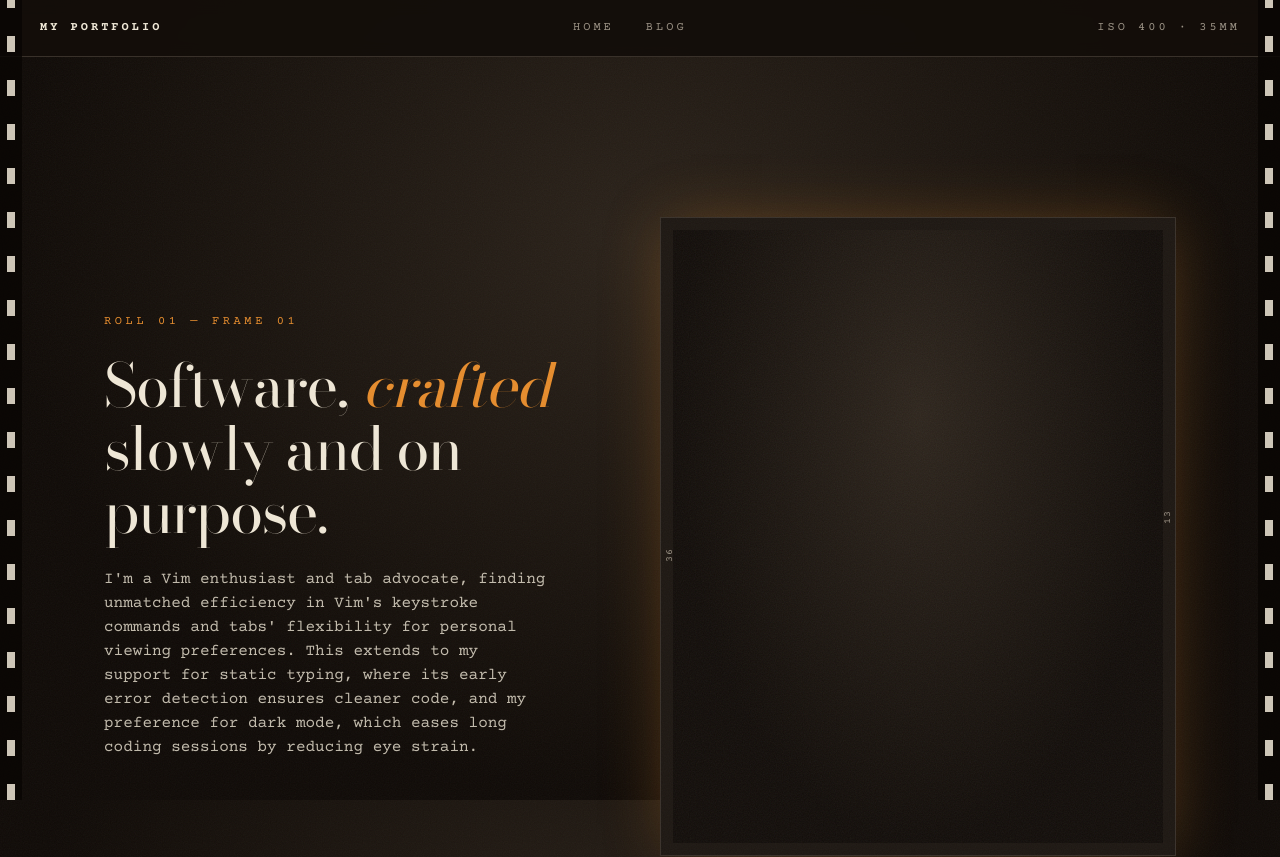
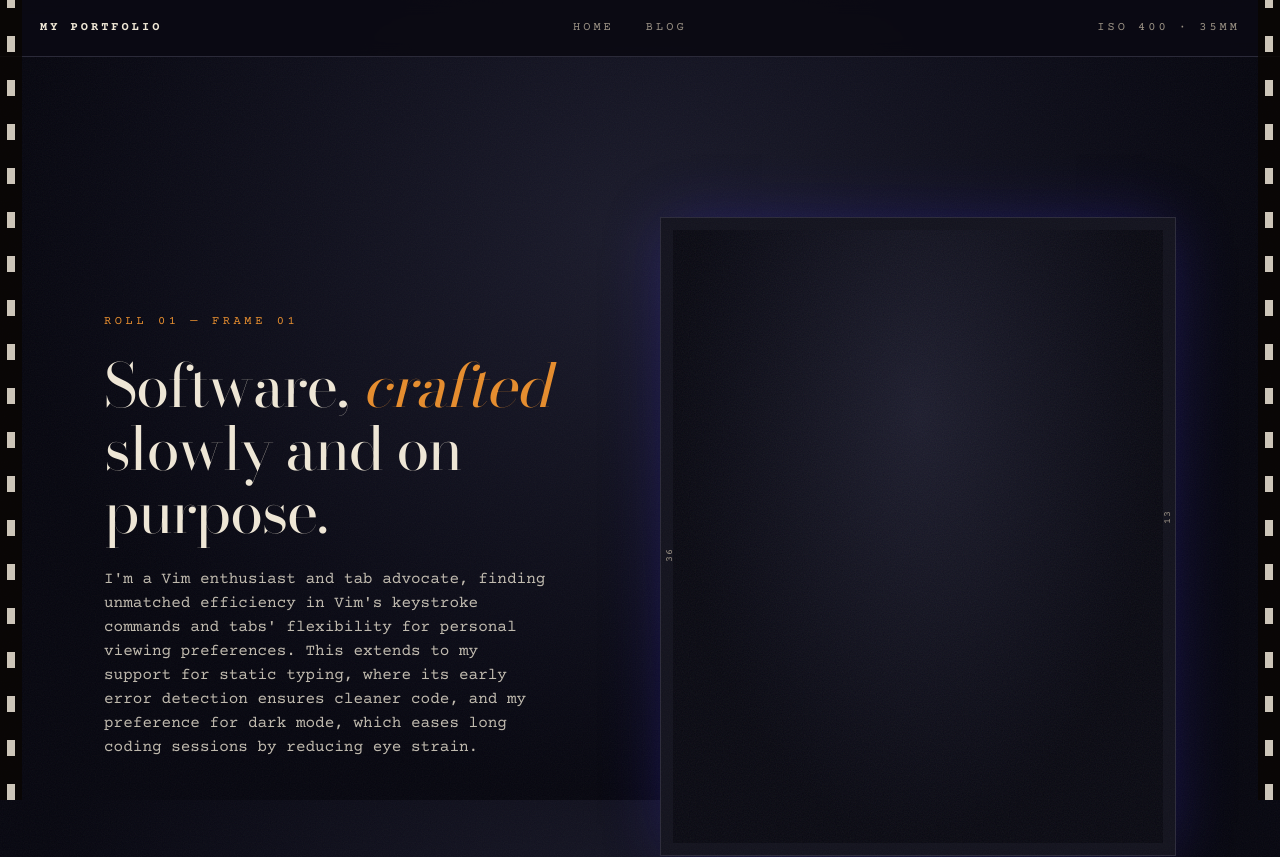
Before and after one commit to sanjanab1/portfolio, a Next.js app in the folder blog/: page / in a window 1280 px wide. Shown: the top 857 px of the page. Built offline with nearby package versions, Linux system fonts and the light colour scheme.

Commit message:
feat(ui): changing color scheme

```diff
--- a/blog/app/global.css
+++ b/blog/app/global.css
@@ -47,15 +47,15 @@
 
 :root {
   --radius: 0.125rem;
-  --background: oklch(0.17 0.012 60);
+  --background: oklch(15.096% 0.0192 288.951);
   --foreground: oklch(0.93 0.024 85);
-  --card: oklch(0.21 0.014 62);
+  --card: oklch(18.789% 0.02228 284.048);
   --card-foreground: oklch(0.93 0.024 85);
-  --popover: oklch(0.21 0.014 62);
+  --popover: oklch(18.9% 0.0222 288.235);
   --popover-foreground: oklch(0.93 0.024 85);
   --primary: oklch(0.72 0.15 62);
   --primary-foreground: oklch(0.17 0.012 60);
-  --secondary: oklch(0.26 0.017 64);
+  --secondary: oklch(23.327% 0.02687 284.121);
   --secondary-foreground: oklch(0.93 0.024 85);
   --muted: oklch(0.24 0.014 64);
   --muted-foreground: oklch(0.66 0.022 78);
@@ -63,17 +63,17 @@
   --accent-foreground: oklch(0.95 0.02 85);
   --destructive: oklch(0.55 0.19 28);
   --destructive-foreground: oklch(0.95 0.02 85);
-  --border: oklch(0.32 0.016 66);
+  --border: oklch(29.268% 0.02716 287.637);
   --input: oklch(0.32 0.016 66);
   --ring: oklch(0.72 0.15 62);
   --film-cream: oklch(0.93 0.024 85);
   --film-sprocket: oklch(0.13 0.01 60);
   --gradient-vignette: radial-gradient(
     ellipse at 50% 30%,
-    oklch(0.26 0.02 66) 0%,
-    oklch(0.15 0.012 60) 70%
+    oklch(22.653% 0.03282 283.469) 0%,
+    oklch(12.802% 0.02135 282.969) 70%
   );
-  --shadow-halation: 0 0 60px -10px oklch(0.72 0.15 62 / 0.35);
+  --shadow-halation: 0 0 60px -10px oklch(46.627% 0.25898 273.37 / 0.35);
   --font-display: 'Bodoni Moda', Georgia, serif;
   --font-mono: 'Courier Prime', ui-monospace, monospace;
 
```
